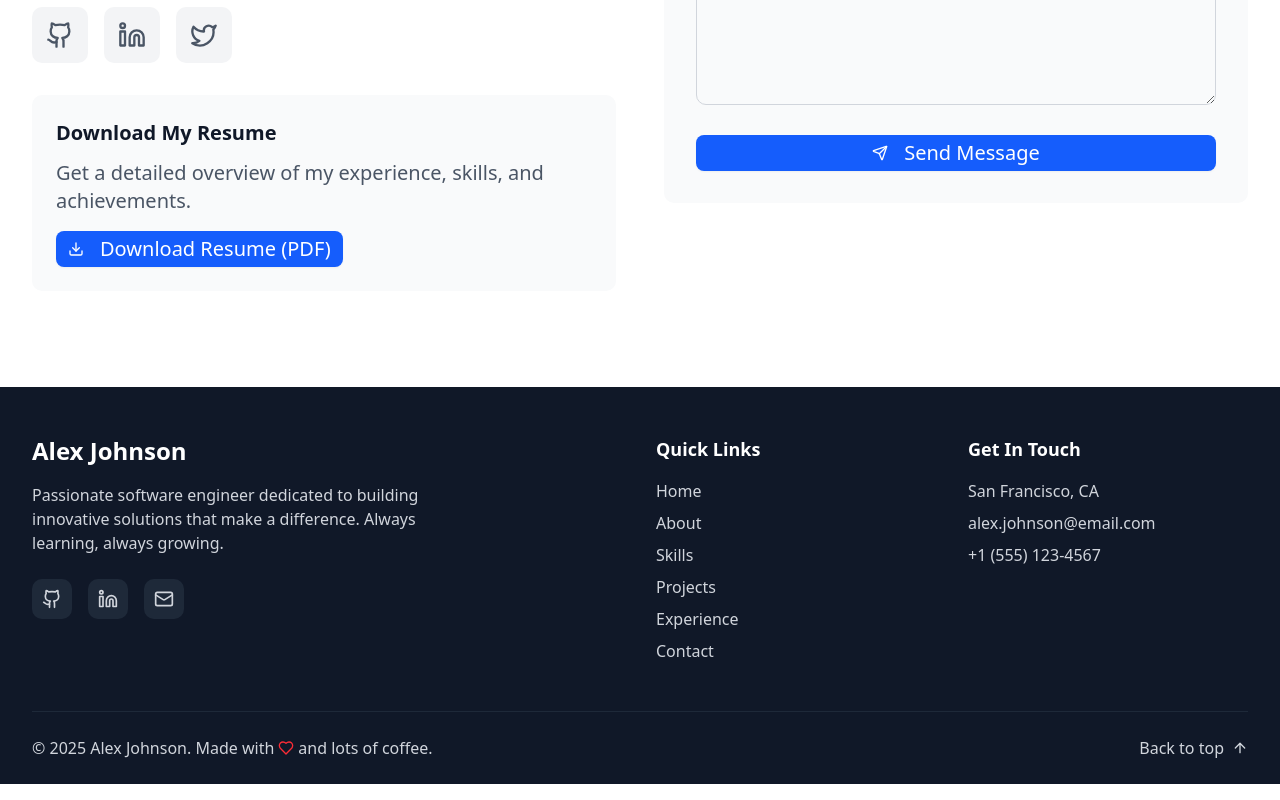
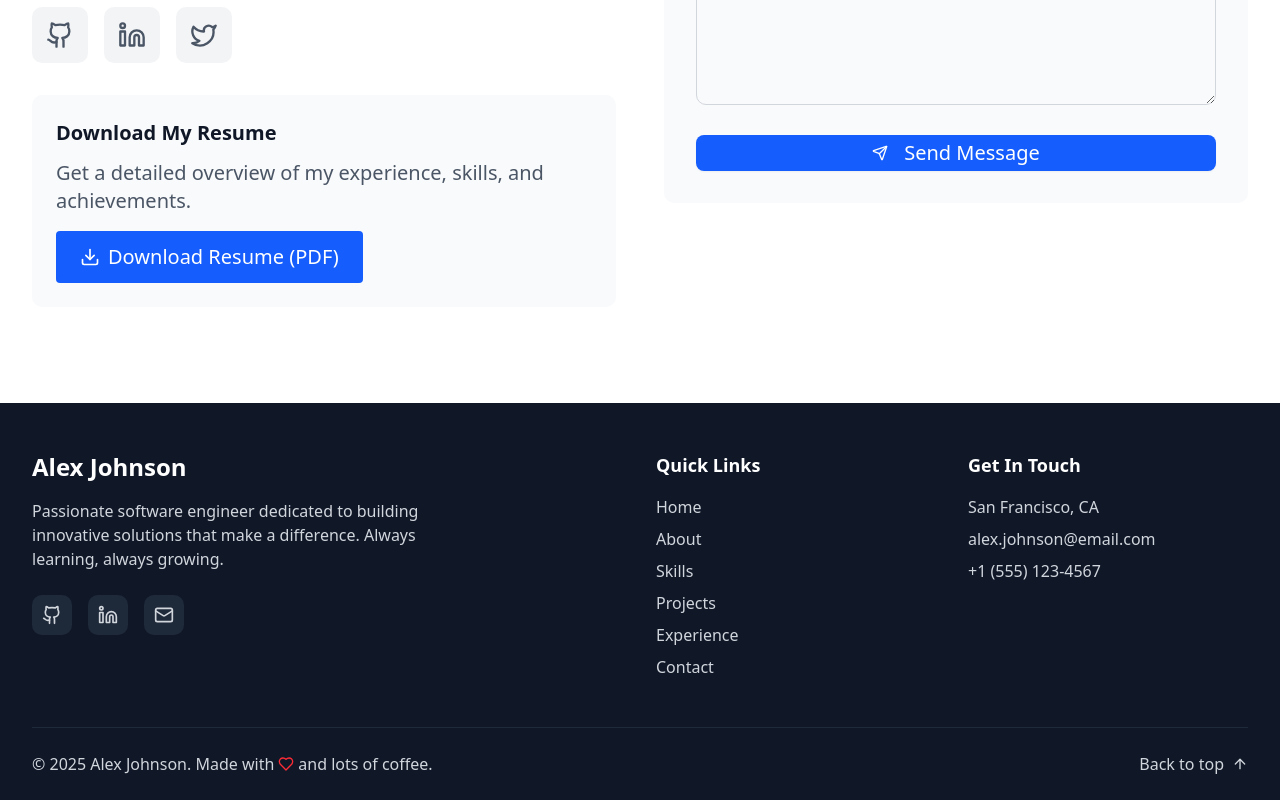
Before and after one commit to hamdywaleed/portfoliome, a React (Vite) app: page / in a window 1280 px wide. Shown: the part 9585-10385 px from the top of the page. Built offline with nearby package versions, Linux system fonts and the light colour scheme.

Commit message:
edit download resume

```diff
--- a/src/components/Contact.jsx
+++ b/src/components/Contact.jsx
@@ -107,10 +107,15 @@ const Contact = () => {
               <p className="text-gray-600 text-lg sm:text-xl mb-4">
                 Get a detailed overview of my experience, skills, and achievements.
               </p>
-              <Button className="bg-blue-600 hover:bg-blue-700 text-white text-lg sm:text-xl py-3 px-6 flex items-center">
+              <a
+                href="/Ahmed El_Shenawy_resume.pdf"       // path to the PDF in public folder
+                download                 // forces download
+                className="inline-flex items-center bg-blue-600 hover:bg-blue-700 text-white text-lg sm:text-xl py-3 px-6 rounded transition-all duration-200"
+              >
                 <Download className="w-5 h-5 mr-2" /> Download Resume (PDF)
-              </Button>
+              </a>
             </div>
+
           </div>
 
           {/* Contact Form */}
```
Also changed, not shown: 1 other file (tests, documents, lock files or other folders).
